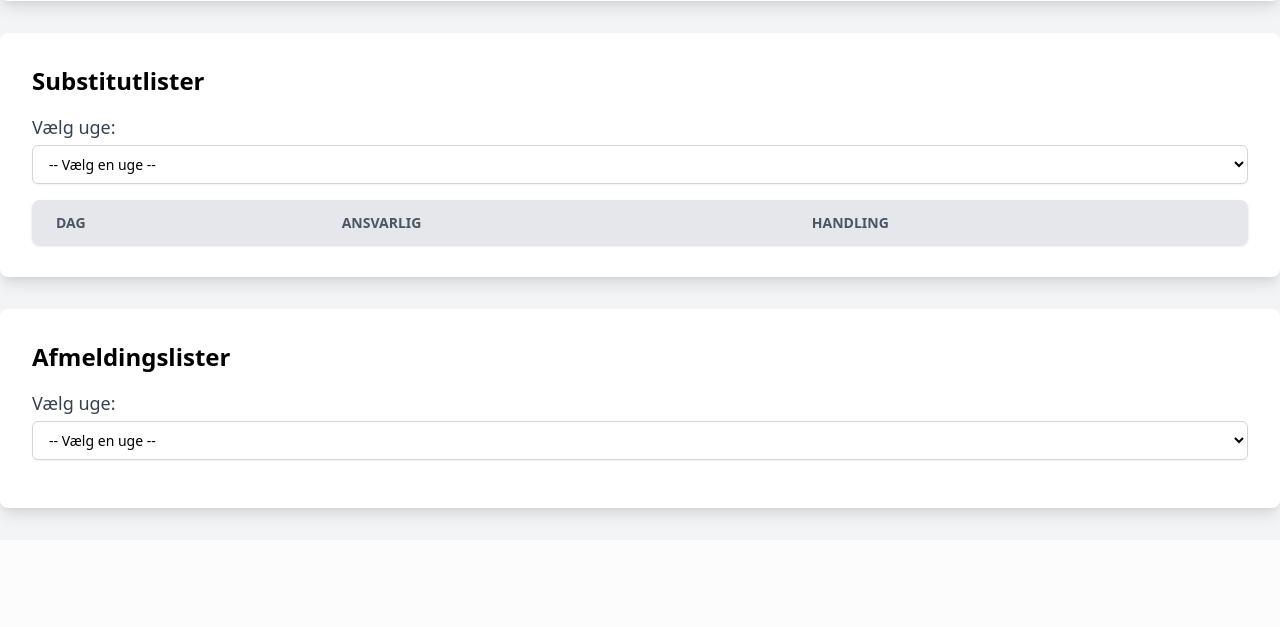
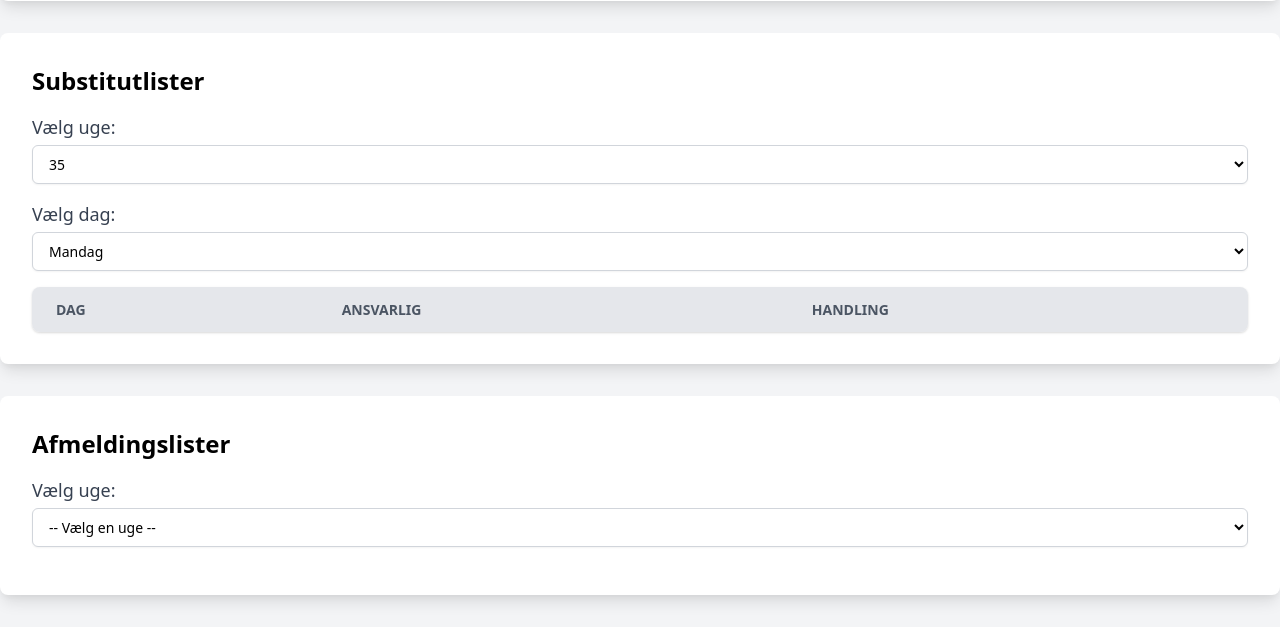
Before and after one commit to philipnickel/Bridgehjemmeside, a Django app: page / in a window 1280 px wide. Shown: the part 859-1486 px from the top of the page. Before the commit the page ends 1382 px from the top, so only its background shows below. Run offline with Django 4.2, Linux system fonts and the light colour scheme; data comes from the database, SQL or seed files in the repository; both versions use the stored data as it was after the commit.

Commit message:
Work on front end. Dropdown for week and day

```diff
--- a/bridge_club_management/club_management/models.py
+++ b/bridge_club_management/club_management/models.py
@@ -89,6 +89,7 @@
     STATUS_CHOICES = [
         ('Free', 'Free'),
         ('Taken', 'Taken'),
+        ('Fraværende', 'Fraværende')
     ]
 
     user = models.ForeignKey(CustomUser, on_delete=models.CASCADE, related_name='substitut_assignments')
--- a/bridge_club_management/club_management/templates/front_page.html
+++ b/bridge_club_management/club_management/templates/front_page.html
@@ -8,7 +8,7 @@
   <!-- Include Tailwind CSS -->
   <link href="https://cdn.jsdelivr.net/npm/tailwindcss@2.2.19/dist/tailwind.min.css" rel="stylesheet">
   <!-- Include Alpine.js for interactivity -->
-  <script src="https://cdn.jsdelivr.net/npm/alpinejs@2.8.0/dist/alpine.min.js" defer></script>
+  <script src="https://cdn.jsdelivr.net/npm/alpinejs@3.x.x/dist/cdn.min.js" defer></script>
 </head>
 
 <body class="bg-gray-100">
@@ -29,18 +29,30 @@
     </div>
 
     <!-- Substitutlister Section -->
-    <div class="bg-white shadow-lg rounded-lg p-8 mb-8" x-data="{ selectedWeek: '' }">
+    <div class="bg-white shadow-lg rounded-lg p-8 mb-8" x-data="substitutlister">
       <h2 class="text-2xl font-bold mb-4">Substitutlister</h2>
 
       <!-- Week Selection Dropdown -->
       <div class="mb-4">
         <label for="week-selector" class="block text-lg font-medium text-gray-700">Vælg uge:</label>
-        <select id="week-selector" x-model="selectedWeek"
+        <select id="week-selector" x-model="selectedWeek" @change="filterSubstitutlister()"
           class="mt-1 block w-full py-2 px-3 border border-gray-300 bg-white rounded-md shadow-sm focus:outline-none focus:ring-indigo-500 focus:border-indigo-500 sm:text-sm">
-          <option value="">-- Vælg en uge --</option>
           {% for week in weeks %}
           <option value="{{ week.id }}">{{ week.name }}</option>
           {% endfor %}
+        </select>
+      </div>
+
+      <!-- Day Selection Dropdown -->
+      <div class="mb-4">
+        <label for="day-select" class="block text-lg font-medium text-gray-700">Vælg dag:</label>
+        <select id="day-select" x-model="selectedDay" @change="filterSubstitutlister()"
+          class="mt-1 block w-full py-2 px-3 border border-gray-300 bg-white rounded-md shadow-sm focus:outline-none focus:ring-indigo-500 focus:border-indigo-500 sm:text-sm">
+          <option value="Monday">Mandag</option>
+          <option value="Tuesday">Tirsdag</option>
+          <option value="Wednesday">Onsdag</option>
+          <option value="Thursday">Torsdag</option>
+          <option value="Friday">Fredag</option>
         </select>
       </div>
 
@@ -54,12 +66,12 @@
           </tr>
         </thead>
         <tbody>
-          <!-- Loop through substitutlister and only show those that match the selected week -->
           {% for substitutliste in substitutlister %}
-          <tr x-show="selectedWeek == '{{ substitutliste.week.id }}'"
-            class="border-b border-gray-200 hover:bg-gray-100">
+          <tr class="border-b border-gray-200 hover:bg-gray-100"
+              data-week="{{ substitutliste.week.id }}"
+              data-day="{{ substitutliste.day_of_week }}">
             <td class="py-3 px-6 text-left whitespace-nowrap">
-              {{ substitutliste.day|date:"l" }} ({{ substitutliste.day }})
+              {{ substitutliste.day_of_week }} ({{ substitutliste.day|date:"d-m-y" }})
             </td>
             <td class="py-3 px-6 text-left">
               {% with substitutliste.day.id as day_id %}
@@ -75,7 +87,7 @@
             <td class="py-3 px-6 text-left">
               <button
                 class="bg-blue-500 hover:bg-blue-700 text-white font-bold py-2 px-4 rounded focus:outline-none focus:shadow-outline"
-                onclick="selectSubstitut({{ substitutliste.id }}, '{{ substitutliste.day }}')">Vælg</button>
+                onclick="selectSubstitut('{{ substitutliste.id }}', '{{ substitutliste.day|date:'Y-m-d' }}')">Vælg</button>
             </td>
           </tr>
           {% endfor %}
@@ -126,18 +138,44 @@
         {% endfor %}
       </ul>
     </div>
+
+    <!-- Add your JavaScript at the end of the body -->
+    <script>
+      document.addEventListener('alpine:init', () => {
+        Alpine.data('substitutlister', () => ({
+          selectedWeek: '',
+          selectedDay: '',
+          init() {
+            // Set initial values
+            this.selectedWeek = this.$el.querySelector('#week-selector option:not([value=""])').value;
+            this.selectedDay = 'Monday';
+            this.$nextTick(() => this.filterSubstitutlister());
+          },
+          filterSubstitutlister() {
+            console.log('Filtering with week:', this.selectedWeek, 'and day:', this.selectedDay);
+            const rows = document.querySelectorAll('[data-week][data-day]');
+            rows.forEach(row => {
+              const weekMatch = this.selectedWeek === '' || row.dataset.week === this.selectedWeek;
+              let dayMatch = this.selectedDay === '';
+              if (!dayMatch) {
+                const dayMap = {
+                  'Monday': 'mandag',
+                  'Tuesday': 'tirsdag',
+                  'Wednesday': 'onsdag',
+                  'Thursday': 'torsdag',
+                  'Friday': 'fredag'
+                };
+                dayMatch = row.dataset.day.toLowerCase() === dayMap[this.selectedDay].toLowerCase();
+              }
+              row.style.display = weekMatch && dayMatch ? '' : 'none';
+              console.log('Row:', row.dataset.week, row.dataset.day, 'Visible:', weekMatch && dayMatch);
+            });
+          }
+        }))
+      })
+    </script>
+
   </div>
-
-  <!-- Add your JavaScript at the end of the body -->
-  <script>
-    function selectSubstitut(listId, day) {
-      let email = prompt("Indtast din email for at vælge substitut for " + day + ":");
-      if (email) {
-        alert("Substitut valgt! En notifikation vil blive sendt til den ansvarlige.");
-        // Logic to update the substitut status in the backend should be added here
-      }
-    }
-  </script>
 
 </body>
 
--- a/bridge_club_management/club_management/views.py
+++ b/bridge_club_management/club_management/views.py
@@ -1,11 +1,9 @@
-
 # views.py
 from django.shortcuts import render, redirect, get_object_or_404
 from django.core.mail import send_mail
-from .models import Configuration, Substitutliste, Afmeldingsliste, Week, DayResponsibility, UserSubstitutAssignment
+from .models import Configuration, Substitutliste, Afmeldingsliste, Week, DayResponsibility, UserSubstitutAssignment, Day
 from django.contrib.auth.models import User
-
-
+from django.utils.dateformat import DateFormat
 
 def append_afbud(request, afmeldingsliste_id):
     afmeldingsliste = get_object_or_404(Afmeldingsliste, id=afmeldingsliste_id)
@@ -60,6 +58,10 @@
 
     for assignment in assignments:
         assignments_by_substitutliste[assignment.substitutliste.id].append(assignment)
+    # Add the day of the week to each substitutliste
+    for substitutliste in substitutlister:
+        substitutliste.day_of_week = DateFormat(substitutliste.day).format('l')
+
     # Pass the data to the template context
     context = {
         'substitutlister': substitutlister,
@@ -68,7 +70,8 @@
         'welcome_text': welcome_text,
         'responsibility_list': responsibility_list,
 
-        'assignments_by_substitutliste': assignments_by_substitutliste
+        'assignments_by_substitutliste': assignments_by_substitutliste,
+        'days': Day.objects.all(),
     }
 
     return render(request, 'front_page.html', context)
```
Also changed, not shown: bridge_club_management/db.sqlite3.
